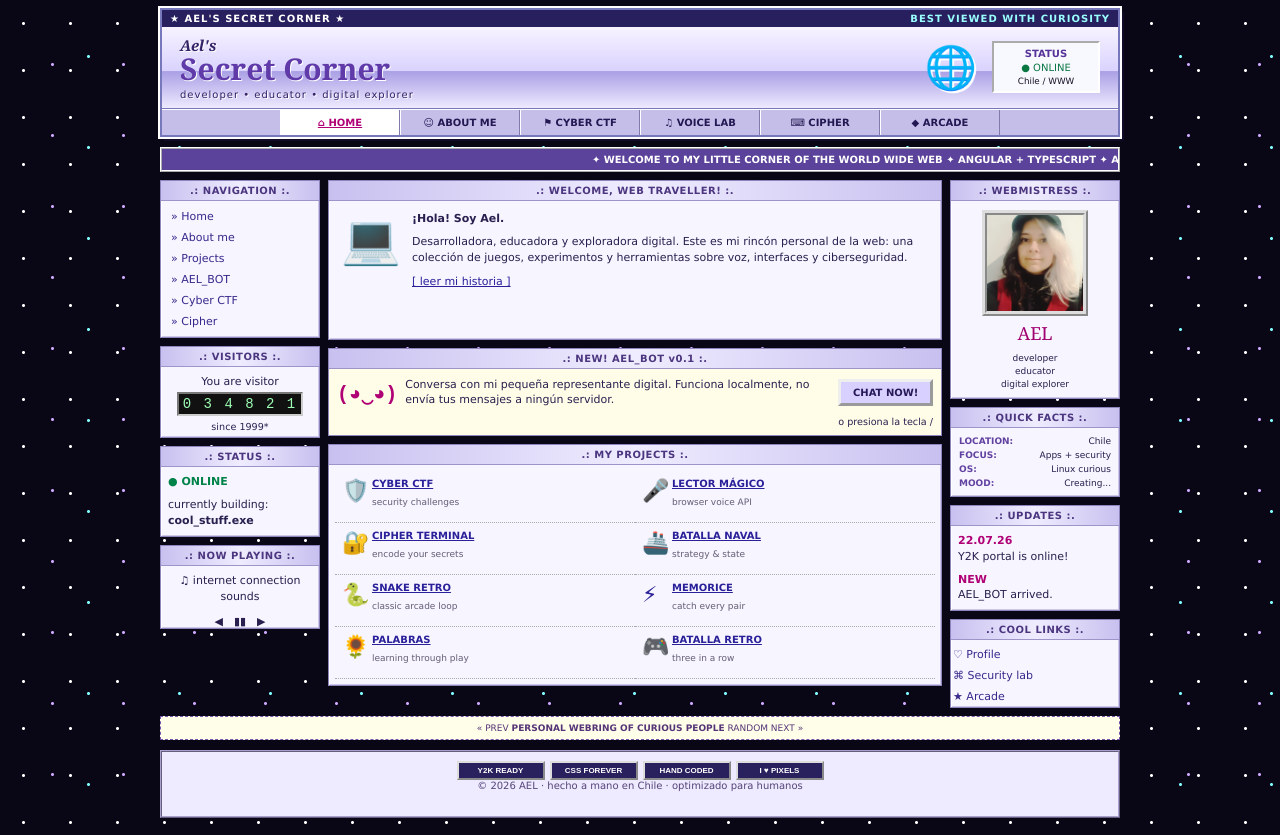
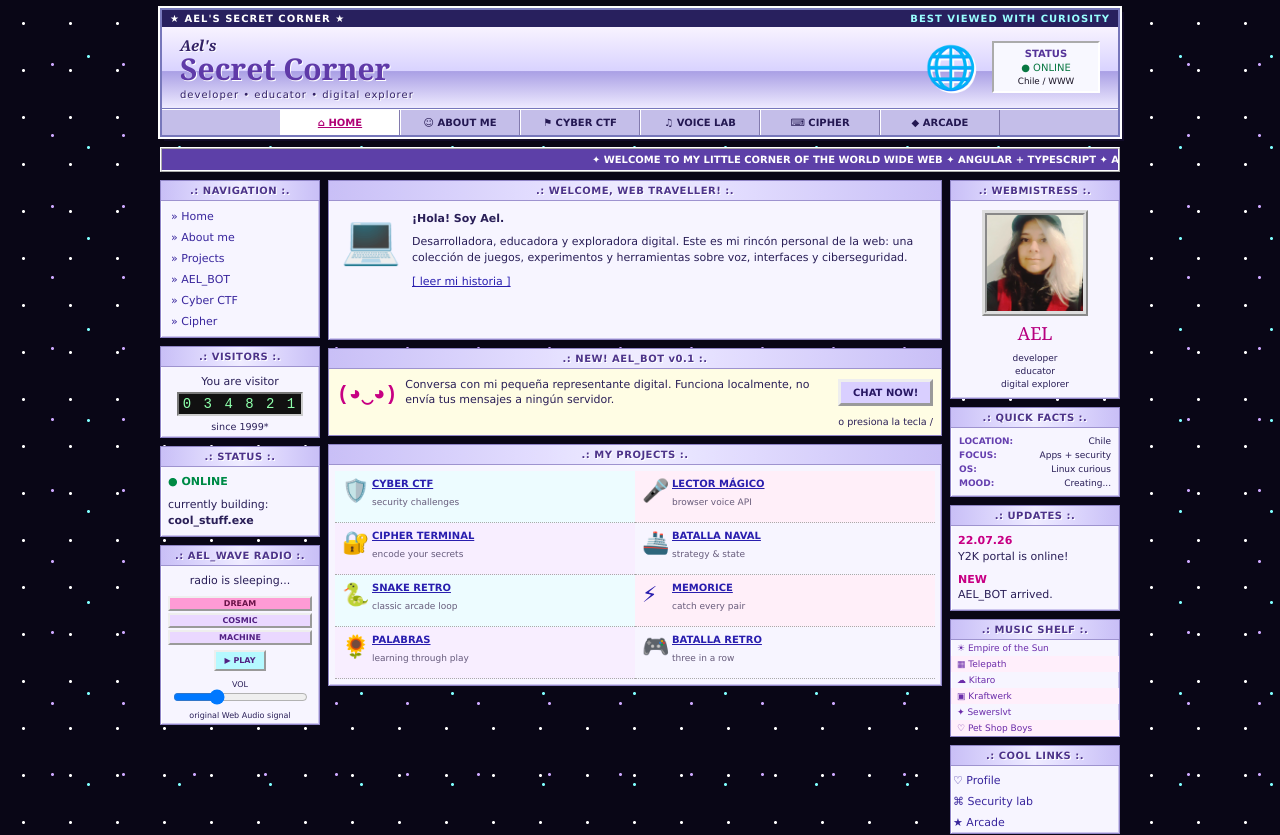
Before and after one commit to AelStGermain/Aelita, an Angular app: page / in a window 1280 px wide. Shown: the top 835 px of the page. Built offline with nearby package versions, Linux system fonts and the light colour scheme.

Commit message:
Añade radio generativa y CPU inteligente a los juegos

```diff
--- a/src/app/batalla-naval/batalla-naval.component.html
+++ b/src/app/batalla-naval/batalla-naval.component.html
@@ -1,4 +1,5 @@
 <div class="game-container">
+    <div class="ai-badge">CPU RADAR: HUNT + TARGET AI</div>
     <h2 class="retro-title">🚢 BATALLA NAVAL 🚢</h2>
 
     <div class="status-bar">
--- a/src/app/batalla-naval/batalla-naval.component.ts
+++ b/src/app/batalla-naval/batalla-naval.component.ts
@@ -31,6 +31,7 @@ export class BatallaNavalComponent implements OnInit {
   cpuShips: Ship[] = [];
 
   gameStatus: 'setup' | 'playing' | 'won' | 'lost' = 'setup';
+  private cpuTargets: {x: number, y: number}[] = [];
   message: string = '¡Bienvenido a Batalla Naval! Presiona "Iniciar Juego"';
 
   constructor() { }
@@ -40,6 +41,7 @@ export class BatallaNavalComponent implements OnInit {
   }
 
   initializeGame() {
+    this.cpuTargets = [];
     this.playerBoard = this.createBoard();
     this.cpuBoard = this.createBoard();
     this.placeShips(this.playerBoard, this.playerShips);
@@ -137,15 +139,9 @@ export class BatallaNavalComponent implements OnInit {
   cpuTurn() {
     if (this.gameStatus !== 'playing') return;
 
-    let validMove = false;
-    let x, y;
-    while (!validMove) {
-      x = Math.floor(Math.random() * this.boardSize);
-      y = Math.floor(Math.random() * this.boardSize);
-      if (!this.playerBoard[y][x].hit) {
-        validMove = true;
-      }
-    }
+    const move = this.nextCpuMove();
+    const x = move.x;
+    const y = move.y;
 
     const cell = this.playerBoard[y!][x!];
     cell.hit = true;
@@ -154,12 +150,33 @@ export class BatallaNavalComponent implements OnInit {
       cell.status = 'hit'; // Visual update for player board
       this.message = '¡ALERTA! El enemigo ha impactado tu barco.';
       this.checkLossCondition();
+      this.queueAdjacentTargets(x, y);
       // CPU gets another turn on hit? Let's keep it simple: strict turns for now unless requested otherwise
       setTimeout(() => this.cpuTurn(), 1000);
     } else {
       cell.status = 'miss'; // Visual update
       this.message = 'El enemigo ha fallado. Tu turno.';
     }
+  }
+
+  private nextCpuMove(): {x: number, y: number} {
+    while (this.cpuTargets.length) {
+      const target = this.cpuTargets.shift()!;
+      if (!this.playerBoard[target.y][target.x].hit) return target;
+    }
+    const parityMoves: {x:number,y:number}[] = [];
+    const fallback: {x:number,y:number}[] = [];
+    for (let y=0;y<this.boardSize;y++) for(let x=0;x<this.boardSize;x++) {
+      if (!this.playerBoard[y][x].hit) ((x+y)%2===0 ? parityMoves : fallback).push({x,y});
+    }
+    const choices = parityMoves.length ? parityMoves : fallback;
+    return choices[Math.floor(Math.random()*choices.length)];
+  }
+
+  private queueAdjacentTargets(x:number,y:number) {
+    const neighbors=[{x:x+1,y},{x:x-1,y},{x,y:y+1},{x,y:y-1}]
+      .filter(p=>p.x>=0&&p.y>=0&&p.x<this.boardSize&&p.y<this.boardSize&&!this.playerBoard[p.y][p.x].hit);
+    this.cpuTargets = [...neighbors, ...this.cpuTargets.filter(t=>!neighbors.some(n=>n.x===t.x&&n.y===t.y))];
   }
 
   checkWinCondition() {
--- a/src/app/gato/gato.component.html
+++ b/src/app/gato/gato.component.html
@@ -1,6 +1,7 @@
 <div class="game-arena">
   <!-- Header con estadísticas -->
   <div class="header">
+    <div class="ai-badge">CPU: MINIMAX AI · NIVEL IMPOSIBLE</div>
     <h1 class="game-title">🎮 BATALLA RETRO 🎮</h1>
     <div class="score-board">
       <div class="player-score">
--- a/src/app/gato/gato.component.ts
+++ b/src/app/gato/gato.component.ts
@@ -83,7 +83,7 @@ export class GatoComponent {
 
   computerMove() {
     // IA mejorada: intenta ganar, luego bloquear, luego movimiento aleatorio
-    let move = this.findWinningMove('O') || this.findWinningMove('X') || this.getRandomMove();
+    const move = this.getBestMove();
 
     if (move) {
       this.board[move.row][move.col] = 'O';
@@ -100,6 +100,49 @@ export class GatoComponent {
         this.isPlayerTurn = true;
       }
     }
+  }
+
+  getBestMove(): {row: number, col: number} | null {
+    let bestScore = -Infinity;
+    let bestMove: {row: number, col: number} | null = null;
+    for (let row = 0; row < 3; row++) for (let col = 0; col < 3; col++) {
+      if (this.board[row][col] !== '') continue;
+      this.board[row][col] = 'O';
+      const score = this.minimax(false, 0);
+      this.board[row][col] = '';
+      if (score > bestScore) { bestScore = score; bestMove = {row, col}; }
+    }
+    return bestMove;
+  }
+
+  minimax(maximizing: boolean, depth: number): number {
+    const result = this.boardWinner();
+    if (result === 'O') return 10 - depth;
+    if (result === 'X') return depth - 10;
+    if (this.isBoardFull()) return 0;
+    let best = maximizing ? -Infinity : Infinity;
+    for (let row = 0; row < 3; row++) for (let col = 0; col < 3; col++) {
+      if (this.board[row][col] !== '') continue;
+      this.board[row][col] = maximizing ? 'O' : 'X';
+      const score = this.minimax(!maximizing, depth + 1);
+      this.board[row][col] = '';
+      best = maximizing ? Math.max(best, score) : Math.min(best, score);
+    }
+    return best;
+  }
+
+  boardWinner(): string | null {
+    const lines = [
+      [[0,0],[0,1],[0,2]], [[1,0],[1,1],[1,2]], [[2,0],[2,1],[2,2]],
+      [[0,0],[1,0],[2,0]], [[0,1],[1,1],[2,1]], [[0,2],[1,2],[2,2]],
+      [[0,0],[1,1],[2,2]], [[0,2],[1,1],[2,0]]
+    ];
+    for (const line of lines) {
+      const [a,b,c] = line;
+      const value = this.board[a[0]][a[1]];
+      if (value && value === this.board[b[0]][b[1]] && value === this.board[c[0]][c[1]]) return value;
+    }
+    return null;
   }
 
   findWinningMove(player: string): {row: number, col: number} | null {
--- a/src/app/home/home.component.html
+++ b/src/app/home/home.component.html
@@ -5,7 +5,7 @@
       <section class="web-box nav-box"><h2>.: NAVIGATION :.</h2><nav><a routerLink="/">» Home</a><a routerLink="/about">» About me</a><a href="#projects">» Projects</a><button (click)="openBot()">» AEL_BOT</button><a routerLink="/ctf">» Cyber CTF</a><a routerLink="/cipher">» Cipher</a></nav></section>
       <section class="web-box counter-box"><h2>.: VISITORS :.</h2><p>You are visitor</p><strong>0 3 4 8 2 1</strong><small>since 1999*</small></section>
       <section class="web-box"><h2>.: STATUS :.</h2><p class="status">● ONLINE</p><p>currently building:<br><b>cool_stuff.exe</b></p></section>
-      <section class="web-box now-playing"><h2>.: NOW PLAYING :.</h2><p>♫ internet connection sounds</p><div>◀　▮▮　▶</div></section>
+      <section class="web-box now-playing"><h2>.: AEL_WAVE RADIO :.</h2><p>{{radioOn ? '♫ generative signal online' : 'radio is sleeping...'}}</p><div class="station-tabs"><button [class.active]="station==='dream'" (click)="selectStation('dream')">DREAM</button><button [class.active]="station==='cosmic'" (click)="selectStation('cosmic')">COSMIC</button><button [class.active]="station==='machine'" (click)="selectStation('machine')">MACHINE</button></div><button class="play-radio" (click)="toggleRadio()">{{radioOn?'■ STOP':'▶ PLAY'}}</button><label>VOL <input type="range" min="0.04" max="0.5" step="0.02" [(ngModel)]="volume" (input)="setVolume()"></label><small>original Web Audio signal</small></section>
     </aside>
 
     <div class="center-column">
@@ -32,6 +32,7 @@
       <section class="web-box profile-mini"><h2>.: WEBMISTRESS :.</h2><img src="assets/images/mi foto.jpeg" alt="Retrato de Ael"><b>AEL</b><p>developer<br>educator<br>digital explorer</p></section>
       <section class="web-box"><h2>.: QUICK FACTS :.</h2><dl><dt>LOCATION:</dt><dd>Chile</dd><dt>FOCUS:</dt><dd>Apps + security</dd><dt>OS:</dt><dd>Linux curious</dd><dt>MOOD:</dt><dd>Creating...</dd></dl></section>
       <section class="web-box updates"><h2>.: UPDATES :.</h2><p><b>22.07.26</b><br>Y2K portal is online!</p><p><b>NEW</b><br>AEL_BOT arrived.</p></section>
+      <section class="web-box favorites"><h2>.: MUSIC SHELF :.</h2><a href="https://open.spotify.com/search/Empire%20of%20the%20Sun" target="_blank" rel="noopener">☀ Empire of the Sun</a><a href="https://open.spotify.com/search/Telepath%20vaporwave" target="_blank" rel="noopener">▦ Telepath</a><a href="https://open.spotify.com/search/Kitaro" target="_blank" rel="noopener">☁ Kitaro</a><a href="https://open.spotify.com/search/Kraftwerk" target="_blank" rel="noopener">▣ Kraftwerk</a><a href="https://open.spotify.com/search/Sewerslvt" target="_blank" rel="noopener">✦ Sewerslvt</a><a href="https://open.spotify.com/search/Pet%20Shop%20Boys" target="_blank" rel="noopener">♡ Pet Shop Boys</a></section>
       <section class="web-box links"><h2>.: COOL LINKS :.</h2><a routerLink="/about">♡ Profile</a><a routerLink="/ctf">⌘ Security lab</a><a routerLink="/snake">★ Arcade</a></section>
     </aside>
   </div>
--- a/src/app/home/home.component.ts
+++ b/src/app/home/home.component.ts
@@ -1,16 +1,47 @@
-import { Component, HostListener } from '@angular/core';
+import { Component, HostListener, OnDestroy } from '@angular/core';
 import { CommonModule } from '@angular/common';
 import { FormsModule } from '@angular/forms';
 import { Router, RouterModule } from '@angular/router';
 
 @Component({selector:'app-home',standalone:true,imports:[CommonModule,FormsModule,RouterModule],templateUrl:'./home.component.html',styleUrls:['./home.component.css']})
-export class HomeComponent {
+export class HomeComponent implements OnDestroy {
   botOpen=false; message='';
+  radioOn=false; station='dream'; volume=0.18;
+  private audioContext?: AudioContext;
+  private radioTimer?: number;
+  private noteIndex=0;
   conversation=[
     {who:'bot',text:'¡Hola! Soy AEL_BOT 0.1, una representación digital curada del perfil de Ael.'},
     {who:'bot',text:'Puedes preguntarme por sus proyectos, habilidades, intereses, forma de trabajar o gustos. Escribe “ayuda” si prefieres comandos.'}
   ];
   constructor(private router:Router){}
+
+  toggleRadio(){ this.radioOn ? this.stopRadio() : this.startRadio(); }
+  selectStation(station:string){ this.station=station; if(this.radioOn){this.stopRadio();this.startRadio();} }
+  startRadio(){
+    this.audioContext ??= new AudioContext();
+    this.audioContext.resume(); this.radioOn=true; this.noteIndex=0;
+    this.playRadioNote();
+    this.radioTimer=window.setInterval(()=>this.playRadioNote(),720);
+  }
+  stopRadio(){ if(this.radioTimer)window.clearInterval(this.radioTimer);this.radioTimer=undefined;this.radioOn=false; }
+  setVolume(){ /* volume is applied to each new generative note */ }
+  private playRadioNote(){
+    if(!this.audioContext)return;
+    const stations:Record<string,{notes:number[],wave:OscillatorType,tempo:number}>={
+      dream:{notes:[220,277.18,329.63,415.3,329.63,277.18],wave:'sine',tempo:1.8},
+      cosmic:{notes:[146.83,220,293.66,369.99,293.66,220],wave:'triangle',tempo:2.5},
+      machine:{notes:[110,164.81,220,246.94,220,164.81],wave:'square',tempo:.42}
+    };
+    const preset=stations[this.station]; const now=this.audioContext.currentTime;
+    const osc=this.audioContext.createOscillator(); const gain=this.audioContext.createGain();
+    const filter=this.audioContext.createBiquadFilter();
+    osc.type=preset.wave; osc.frequency.value=preset.notes[this.noteIndex++%preset.notes.length];
+    filter.type='lowpass'; filter.frequency.value=this.station==='machine'?950:1500;
+    gain.gain.setValueAtTime(.0001,now);gain.gain.exponentialRampToValueAtTime(Math.max(.001,this.volume*.22),now+.08);gain.gain.exponentialRampToValueAtTime(.0001,now+preset.tempo);
+    osc.connect(filter).connect(gain).connect(this.audioContext.destination);osc.start(now);osc.stop(now+preset.tempo+.05);
+  }
+  ngOnDestroy(){this.stopRadio();this.audioContext?.close();}
 
   @HostListener('document:keydown',['$event']) shortcut(event:KeyboardEvent){
     const target=event.target as HTMLElement;
--- a/src/styles.css
+++ b/src/styles.css
@@ -80,6 +80,52 @@ button:focus-visible, a:focus-visible, input:focus-visible { outline: 3px solid
   animation: glow 2s ease-in-out infinite alternate;
 }
 
+/* Cute Y2K color pass shared by the portal and mini apps */
+.portal { filter: saturate(1.18); }
+.portal .marquee { background: linear-gradient(90deg,#7d4bdb,#ff52ad,#45dbe0); }
+.portal .web-box { background:#fff7ff; border-color:#b275d6; box-shadow:inset 1px 1px #fff,inset -1px -1px #e1b9ee,2px 2px #5e3b86; }
+.portal .web-box h2 { background:linear-gradient(90deg,#c7f6ff,#ffc5e6,#e8ceff,#c7f6ff); color:#703185; border-color:#c36cac; text-shadow:1px 1px #fff; }
+.portal .spotlight > div { background:linear-gradient(90deg,#fffbd9,#ffe6f5); }
+.portal .project-list a:nth-child(4n+1) { background:#effcff; }
+.portal .project-list a:nth-child(4n+2) { background:#fff0f8; }
+.portal .project-list a:nth-child(4n+3) { background:#f7efff; }
+.station-tabs { display:grid; grid-template-columns:1fr; gap:2px; padding:0 7px; }
+.station-tabs button,.play-radio { border:2px outset #eee; background:#e8d9ff; color:#4d2375; font:bold 8px Verdana,sans-serif; }
+.station-tabs button.active { background:#ff9fd0; color:#5d1643; }
+.play-radio { margin:5px; padding:4px 8px; background:#bdf7ff; }
+.now-playing label,.now-playing small { display:block; margin:4px; font-size:8px; }
+.now-playing input { width:90%; }
+.favorites { display:flex; flex-direction:column; }
+.favorites h2 { margin-bottom:3px; }
+.favorites a { padding:3px 6px; color:#65309a; text-decoration:none; font-size:9px; }
+.favorites a:nth-child(odd) { background:#fff0fa; }
+.favorites a:hover { color:#db1684; text-decoration:underline; }
+
+/* The learning app now reads as a program inside the same portal. */
+app-lector .lector-container { max-width:760px; margin:10px auto; padding:12px; border:4px ridge #fff; border-radius:0; background:linear-gradient(135deg,#ff8fc8,#c7b7ff 52%,#8debf0); box-shadow:7px 7px #42266d; }
+app-lector .lector-container h1 { margin:4px 0 10px; color:#fff; font-family:'Press Start 2P',monospace; font-size:clamp(1.2rem,3vw,2rem); text-shadow:3px 3px #9b2371; }
+app-lector .stats,app-lector .recognition { margin-bottom:8px; padding:7px; border:2px inset #fff; border-radius:0; background:rgba(255,255,255,.35); }
+app-lector .word-display { margin-bottom:8px; padding:12px; border:2px inset #fff; border-radius:0; background:#fff9fe; }
+app-lector .word-display h2 { font-size:clamp(2rem,5vw,3rem); color:#9c3eb7; }
+app-lector .controls { margin-bottom:8px; }
+app-lector .controls button { padding:8px 14px; border:3px outset #eee; border-radius:0; background:#f06caf; color:#fff; }
+
+/* Brighter matching chrome for the persistent Y2K shell. */
+.site-header .masthead { background:linear-gradient(180deg,#fff4ff,#dbf9ff 48%,#f6b9e0 51%,#e7d4ff); }
+.site-header .site-nav { background:linear-gradient(90deg,#c9bfff,#ffc3e6,#bff5fb,#c9bfff); }
+
+.ai-badge { display:inline-block; margin:0 auto 8px; padding:3px 7px; border:2px outset #fff; background:#fff2a8; color:#6a2372; font:bold 9px Verdana,sans-serif; letter-spacing:.5px; }
+app-gato .game-arena { border:4px ridge #f8dbff; border-radius:0; background:linear-gradient(135deg,#8f7bea,#ff8bc9 52%,#79e5e7); box-shadow:7px 7px #2d1755; }
+app-gato .score-board { border-radius:0; background:rgba(55,25,91,.78); border-color:#fff3a0; }
+app-batalla-naval .game-container { width:min(900px,calc(100% - 12px)); margin:8px auto; padding:10px; border:4px ridge #fff; background:linear-gradient(180deg,#806ed4,#54358d); box-shadow:7px 7px #190d35; }
+app-batalla-naval .retro-title { margin:0 0 5px; color:#bffcff; text-shadow:3px 3px #cc2c96; }
+app-batalla-naval .status-bar { margin-bottom:10px; border-radius:0; background:#3c2474; }
+app-batalla-naval .boards-container { gap:clamp(12px,4vw,45px); }
+app-batalla-naval .grid { border-color:#ffc9ed; background:#281949; box-shadow:4px 4px #120828; }
+app-batalla-naval .cell { background:#163a63; border-color:#73d6eb; }
+app-batalla-naval .player-grid .cell.ship { background:#f397c6; border-color:#fff; }
+app-batalla-naval .instructions { margin-top:10px; padding:7px; border:2px inset #fff; border-radius:0; background:#251542; color:#bfffe0; }
+
 @keyframes glow {
   from {
     box-shadow: 0 0 5px var(--retro-cyan), 0 0 10px var(--retro-cyan), 0 0 15px var(--retro-cyan);
```
Also changed, not shown: 5 other files (tests, documents, lock files or other folders).
